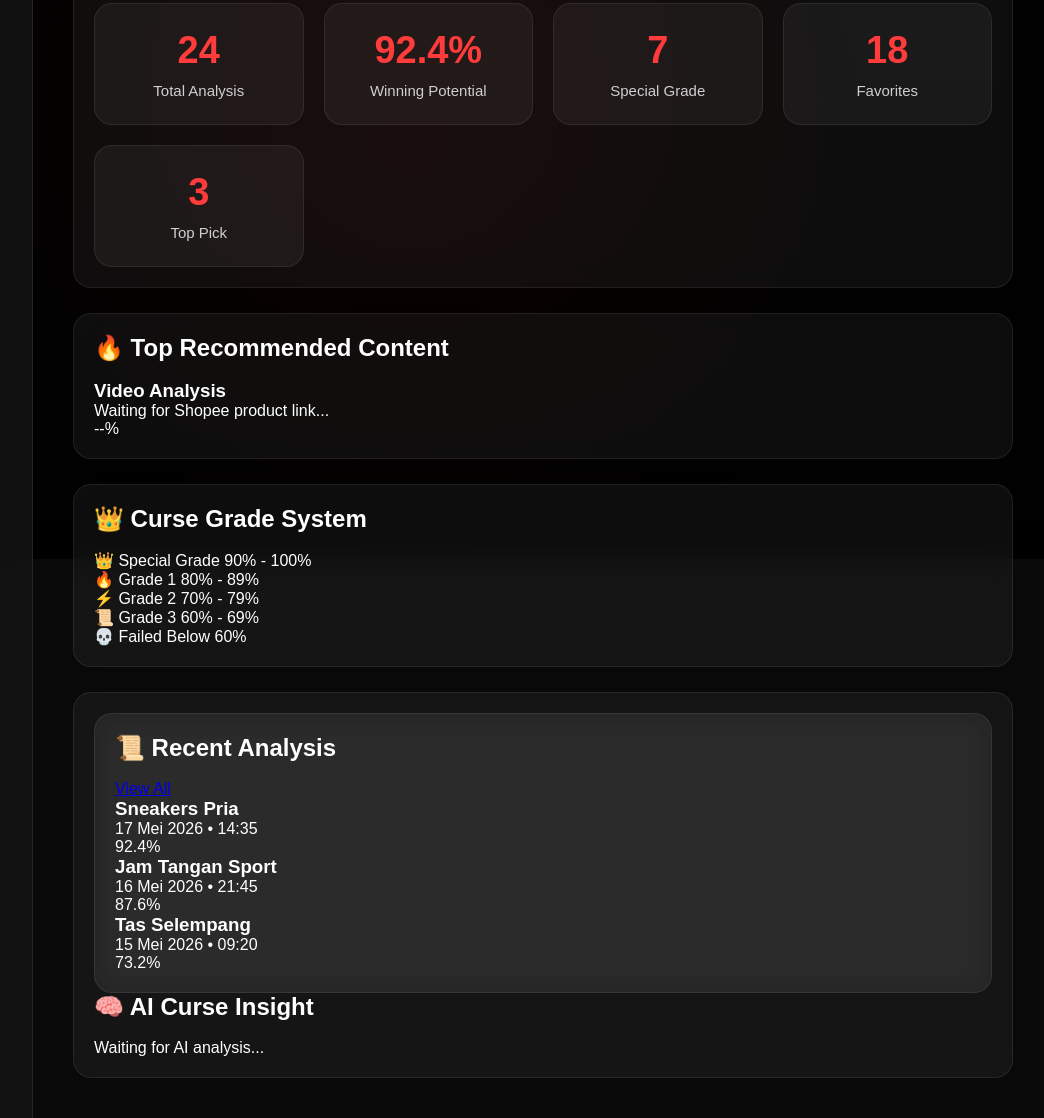
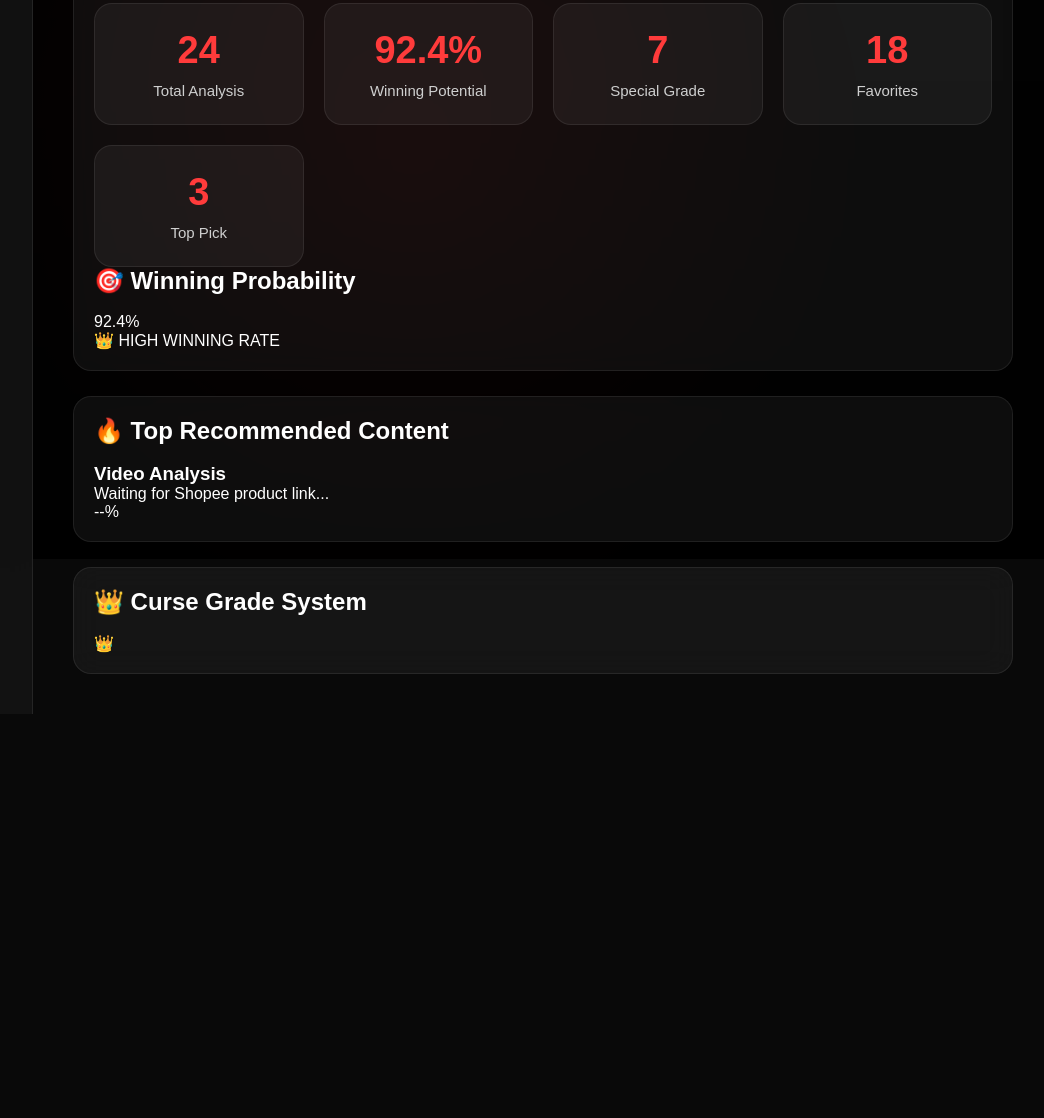
Before and after one commit to mikasamegumi1-coder/Ryomen-SUKUNA, a website: page index.html in a window 1280 px wide. Shown: the part 241-1359 px from the top of the page, without its empty margins (227-1271 px from the left). After the commit the page ends 955 px from the top, so only its background shows below. Drawn offline with Linux system fonts and the light colour scheme.

Commit message:
Update sidebar links and improve HTML structure

```diff
--- a/index.html
+++ b/index.html
@@ -1,12 +1,15 @@
 <!DOCTYPE html>
 <html lang="id">
+
 <head>
+
     <meta charset="UTF-8">
     <meta name="viewport" content="width=device-width, initial-scale=1.0">
 
     <title>Ryomen SUKUNA - King of Curses Analytics</title>
 
     <link rel="stylesheet" href="css/style.css">
+
 </head>
 
 <body>
@@ -14,29 +17,33 @@
 <div class="app">
 
     <!-- SIDEBAR -->
+
     <aside class="sidebar">
 
         <div class="logo">
+
             <h1>RYOMEN</h1>
             <h2>SUKUNA</h2>
             <p>King of Curses Analytics</p>
+
         </div>
 
         <nav class="menu">
 
-            <a href="#">🏰 Dashboard</a>
+            <a href="#">🏠 Dashboard</a>
             <a href="#">🔍 Analyze Product</a>
             <a href="#">📜 Analysis History</a>
             <a href="#">⭐ Favorites</a>
             <a href="#">👑 Curse Grade</a>
-            <a href="#">🧠 Curse Insight</a>
-            <a href="#">⚙ Settings</a>
+            <a href="#">🧠 AI Insight</a>
+            <a href="#">⚙️ Settings</a>
 
         </nav>
 
     </aside>
 
     <!-- MAIN -->
+
     <main class="main-content">
 
         <header class="hero">
@@ -84,11 +91,12 @@
 
             </div>
 
-
         </header>
 
         <section class="dashboard">
+
             <div class="card overview">
+
                 <h2>👑 Curse Analysis Overview</h2>
 
                 <div class="stats">
@@ -119,6 +127,23 @@
                     </div>
 
                 </div>
+
+                <div class="winning-gauge">
+
+                    <h2>🎯 Winning Probability</h2>
+
+                    <div class="gauge-circle">
+
+                        <span id="winningScore">92.4%</span>
+
+                    </div>
+
+                    <p class="gauge-status">
+                        👑 HIGH WINNING RATE
+                    </p>
+
+                </div>
+
             </div>
 
                         <div class="card recommendation">
@@ -128,12 +153,17 @@
                 <div class="recommend-item">
 
                     <div class="recommend-left">
+
                         <h3>Video Analysis</h3>
+
                         <p>Waiting for Shopee product link...</p>
+
                     </div>
 
                     <div class="recommend-right">
+
                         <span class="score">--%</span>
+
                     </div>
 
                 </div>
@@ -147,95 +177,4 @@
                 <div class="grade-list">
 
                     <div class="grade-item special">
-            <span>👑 Special Grade</span>
-            <span>90% - 100%</span>
-        </div>
-
-        <div class="grade-item grade1">
-            <span>🔥 Grade 1</span>
-            <span>80% - 89%</span>
-        </div>
-
-        <div class="grade-item grade2">
-            <span>⚡ Grade 2</span>
-            <span>70% - 79%</span>
-        </div>
-
-        <div class="grade-item grade3">
-            <span>📜 Grade 3</span>
-            <span>60% - 69%</span>
-        </div>
-
-        <div class="grade-item failed">
-            <span>💀 Failed</span>
-            <span>Below 60%</span>
-        </div>
-
-    </div>
-
-</div>
-
-<div class="card insight">
-<div class="card recent-analysis">
-
-    <div class="card-header">
-        <h2>📜 Recent Analysis</h2>
-        <a href="#">View All</a>
-    </div>
-
-    <div class="history-item">
-        <div>
-            <h3>Sneakers Pria</h3>
-            <p>17 Mei 2026 • 14:35</p>
-        </div>
-
-        <div class="history-score special">
-            92.4%
-        </div>
-    </div>
-
-    <div class="history-item">
-        <div>
-            <h3>Jam Tangan Sport</h3>
-            <p>16 Mei 2026 • 21:45</p>
-        </div>
-
-        <div class="history-score grade1">
-            87.6%
-        </div>
-    </div>
-
-    <div class="history-item">
-        <div>
-            <h3>Tas Selempang</h3>
-            <p>15 Mei 2026 • 09:20</p>
-        </div>
-
-        <div class="history-score grade2">
-            73.2%
-        </div>
-    </div>
-
-</div>
-    <h2>🧠 AI Curse Insight</h2>
-
-    <div class="insight-box">
-
-        <p id="aiInsight">
-            Waiting for AI analysis...
-        </p>
-
-    </div>
-
-</div>
-
-</section>
-
-    </main>
-
-</div>
-
-<script src="js/app.js"></script>
-
-</body>
-</html>
+                        <span>👑
```
Lines whose indentation alone changed are shown as unchanged.
